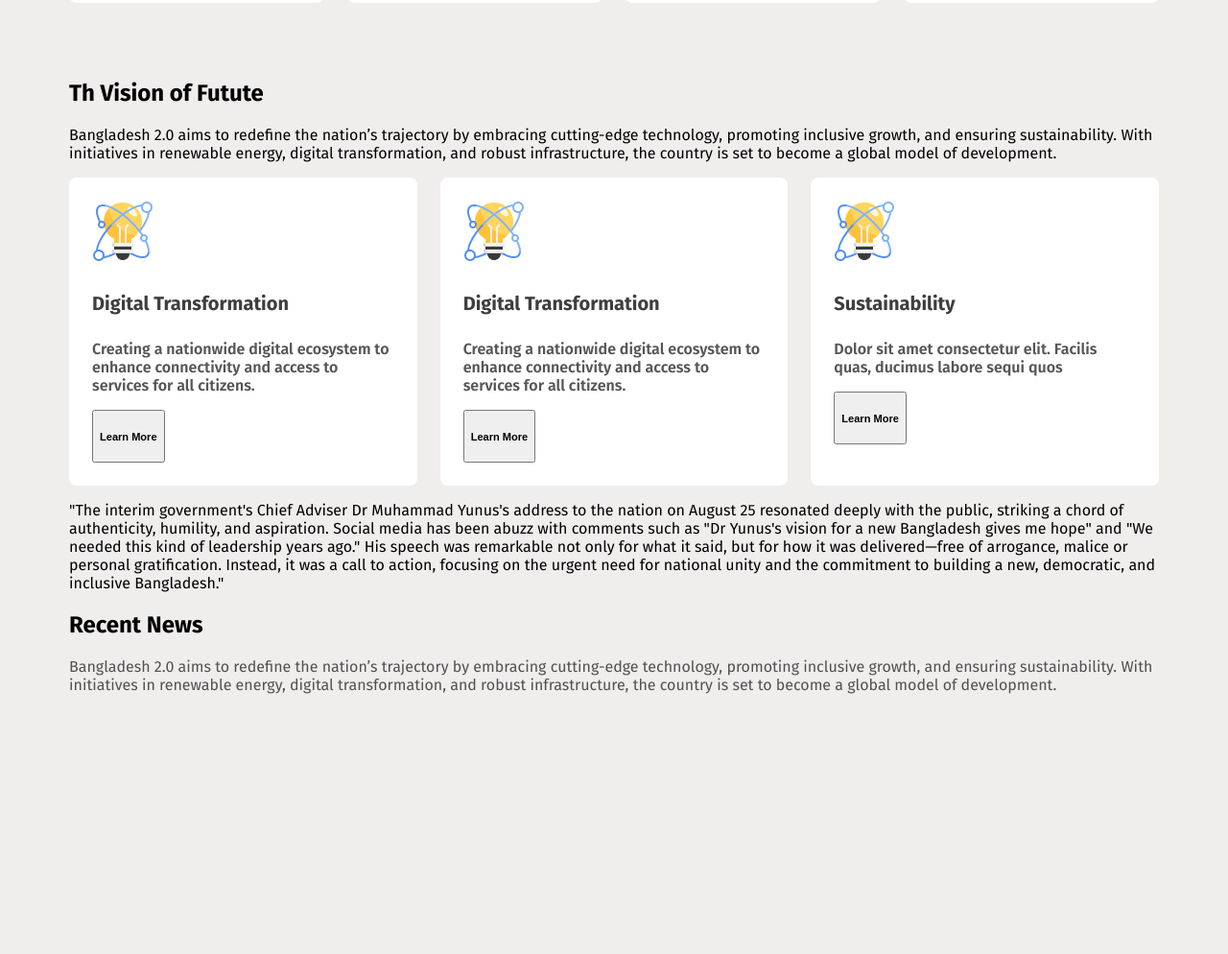
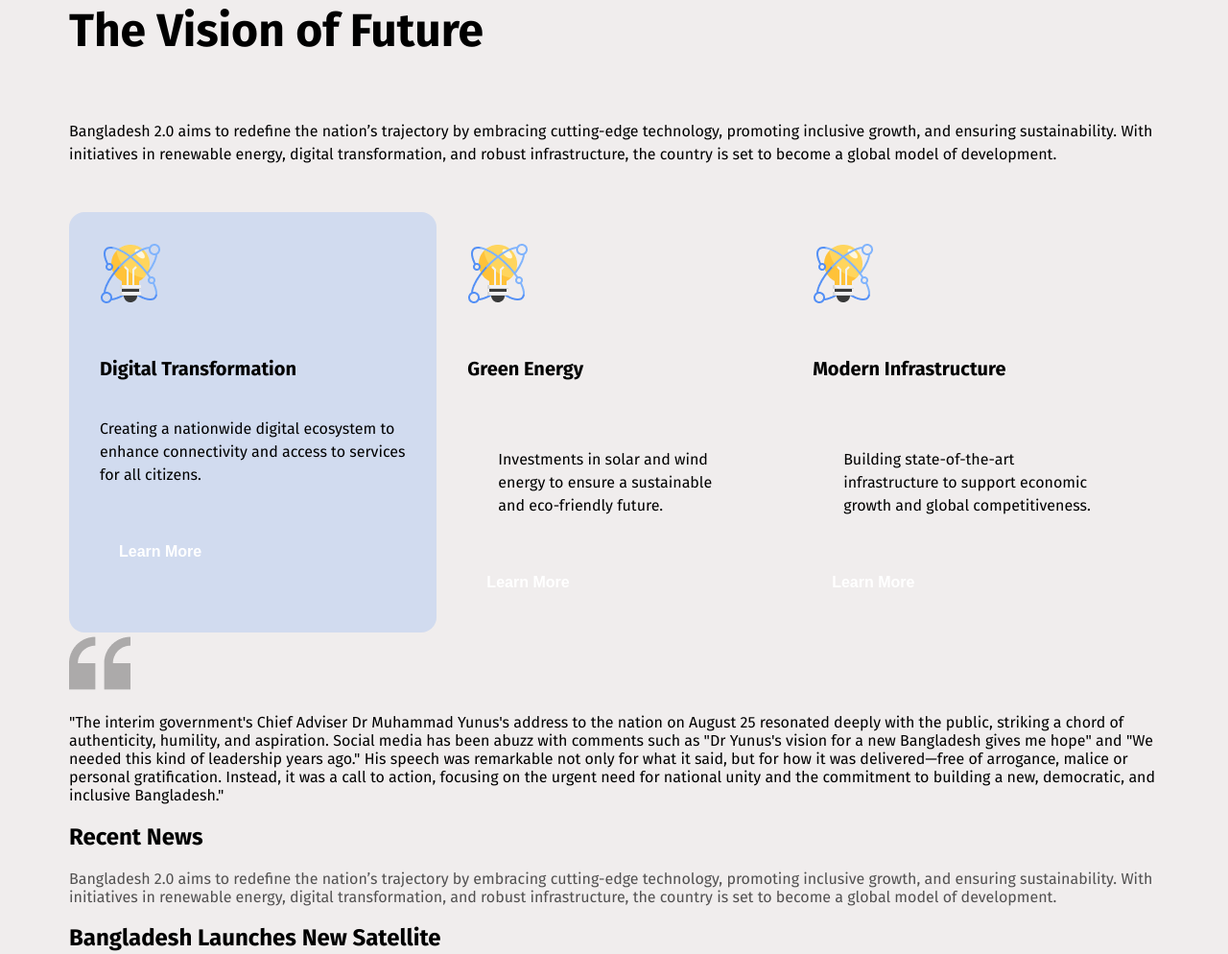
Before and after one commit to JahidHasan2025/Assignment-1, a plain HTML site: page index.html in a window 1280 px wide. Shown: the part 1168-2162 px from the top of the page at 96% size. Before the commit the page ends 1907 px from the top, so only its background shows below. Drawn offline with Linux system fonts and the light colour scheme.

Commit message:
The vision of Future

```diff
--- a/index.html
+++ b/index.html
@@ -56,45 +56,57 @@
           <p>Dolor sit amet consectetur elit. Facilis quas, ducimus labore sequi quos</p>
         </div>
     </section>
-    <!-- The vision of Bangladesh strart here -->
-    <section class="The-vision-of-Bangladesh">
-        <h2>Th Vision of Futute</h2>
-        <p class="Future-vision">Bangladesh 2.0 aims to redefine the nation’s trajectory by embracing cutting-edge technology, promoting inclusive growth, and ensuring sustainability. With initiatives in renewable energy, digital transformation, and robust infrastructure, the country is set to become a global model of development.</p>
-      <div style="display: grid; grid-template-columns: repeat(3, 1fr); gap: 24px">
-        <div class="pillars-card">
-         <img src="./assets/card-icon.png" alt="">
-         <h4>Digital Transformation</h4>
-          <p>Creating a nationwide digital ecosystem to enhance connectivity and access to services for all citizens.</p>
-          <button>
-                    <h5>Learn More</h5>
-                </button>
-              </div>
-              <div class="pillars-card">
-                <img src="./assets/card-icon.png" alt="">
-                <h4>Digital Transformation</h4>
-                 <p>Creating a nationwide digital ecosystem to enhance connectivity and access to services for all citizens.</p>
-                 <button>
-                           <h5>Learn More</h5>
-                       </button>
-                     </div>
+    <!-- The vision of future section strart here -->
+     <section class="The-vision-of-future">
+      <h2>The Vision of Future</h2>
+      <p>
+        Bangladesh 2.0 aims to redefine the nation’s trajectory by embracing cutting-edge technology, promoting inclusive growth, and ensuring sustainability. With initiatives in renewable energy, digital transformation, and robust infrastructure, the country is set to become a global model of development.
+      </p>
+<!-- the vision of future card section start here -->
+<div class="cards">
+    <!-- card one -->
+    <div class="card card1">
+      <img src="assets/card-icon.png" alt=""/>
+      <h4>Digital Transformation</h4>
+      <p>
+        Creating a nationwide digital ecosystem to enhance connectivity
+              and access to services for all citizens.
+      </p>
+      <button class="learn-more learn-more1">Learn More</button>
+      </div>
+      <!-- card two -->
+       <div class="card card2">
+        <img src="assets/card-icon.png" alt=""/>
+        <h4>Green Energy</h4>
+        <p class="card card2">
+          Investments in solar and wind energy to ensure a sustainable and eco-friendly future.
+        </p>
+        <button class="learn-more learn-more2">Learn More</button>
+       </div>
+       <!-- card three -->
+       <div class="card card3">
+        <img src="assets/card-icon.png" alt=""/>
+        <h4>Modern Infrastructure</h4>
+        <p class="card card3">
+          Building state-of-the-art infrastructure to support economic
+          growth and global competitiveness.
+        </p>
+        <button class="learn-more learn-more3">Learn More</button>
+       </div>
+      </section>
 
-        <div class="pillars-card">
-          <img src="./assets/card-icon.png" alt="card-icon" />
-          <h4>Sustainability</h4>
-          <p>Dolor sit amet consectetur elit. Facilis quas, ducimus labore sequi quos</p>
-          <button>
-            <h5>Learn More</h5>
-        </button>
-      </div>
-          </div>
-        </section>
-        <section>
-          <p>"The interim government's Chief Adviser Dr Muhammad Yunus's address to the nation on August 25 resonated deeply with the public, striking a chord of authenticity, humility, and aspiration. Social media has been abuzz with comments such as "Dr Yunus's vision for a new Bangladesh gives me hope" and "We needed this kind of leadership years ago." His speech was remarkable not only for what it said, but for how it was delivered—free of arrogance, malice or personal gratification. Instead, it was a call to action, focusing on the urgent need for national unity and the commitment to building a new, democratic, and inclusive Bangladesh."</p>
-        </section>
-        <title> Dr. Muhammad Yunus</title>
-<section>
+        <!-- Dr. Muhammad Yunus section start here> -->
+<section class="Muhammad-Yunus">
+  <img src="assets/quote-bg.png" alt="" />
+  <p class="Dr.Muhammad-Yunus">
+    "The interim government's Chief Adviser Dr Muhammad Yunus's address to the nation on August 25 resonated deeply with the public, striking a chord of authenticity, humility, and aspiration. Social media has been abuzz with comments such as "Dr Yunus's vision for a new Bangladesh gives me hope" and "We needed this kind of leadership years ago." His speech was remarkable not only for what it said, but for how it was delivered—free of arrogance, malice or personal gratification. Instead, it was a call to action, focusing on the urgent need for national unity and the commitment to building a new, democratic, and inclusive Bangladesh."</p>
      <h2 class="">Recent News</h2>
     <p class="Recent-news">Bangladesh 2.0 aims to redefine the nation’s trajectory by embracing cutting-edge technology, promoting inclusive growth, and ensuring sustainability. With initiatives in renewable energy, digital transformation, and robust infrastructure, the country is set to become a global model of development.</p>
 </section>
+<!-- The vision of future end -->
+<section>
+  <h2>Bangladesh Launches New Satellite</h2>
+  <title></title>
+</section>
   </body>
 </html>
--- a/style.css
+++ b/style.css
@@ -74,8 +74,7 @@ header button {
 
 /* Pillars of "Bangladesh 2.0" start hear */
 .pillars-of-bangladesh {
-    margin-top: 80px;
-    margin-bottom: 80px;
+    margin-top: 80px 0;
 }
 
 .pillars-of-bangladesh h2 {
@@ -106,20 +105,102 @@ header button {
     color: rgba(14, 14, 14, 0.7);
 }
 
-/* Pillars of "The vision of Bangladesh" start hear */
+/* "The vision of Bangladesh" start here */
 
-.pillars-of-bangladesh {
-    margin-top: 80px;
-    margin-bottom: 80px;
+.The-vision-of-future{
+    margin-top: 80px 0 32px 0;
+    gap: 24px;
 }
 
-.pillars-of-bangladesh h2 {
-    font-size: 48px;
+.The-vision-of-future h2{
+  color: var(--h1FontColor);
+  font-size: 48px;
+  font-weight: 700;
+  padding-bottom: 24px;
+}
+.The-vision-of-future p{
+    color: var(--h1FontColor);
+    font-size: 16px;
+    font-weight: 400;
+    padding-bottom: 32px;
+    line-height: 24px;
+}
+.The-vision-of-future .card2-p{
+    margin-bottom: 28px;
+}
+.The-vision-of-future .cards{
+    display: flex;
+    justify-content: space-around;
+}
+.The-vision-of-future .card{
+    width: 410.67;
+    border-radius: 16px;
+    padding: 32px;
+}
+.The-vision-of-future .card1 {
+    background: rgba(84, 144, 245, 0.2);
+}
+.The-vision-of-future .card1:hover{
+    background: rgba(24, 89, 203, 0.2);
+}
+.The-vision-of-future .card2{
+    background: var(--MintFrost);
+}
+.The-vision-of-future .card2:hover{
+    background: #a2d5be;
+}
+.The-vision-of-future .card3{
+    background: var(--WarmVanilla);
+}
+.The-vision-of-future .card3:hover{
+    background: #efe5c4;
+}
+.The-vision-of-future h4{
+    color: var(--h1FontColor);
+    font-size: 20px;
     font-weight: 700;
-    color: var(--text-dark);
-}
-
-.pillars-card {
-    padding: 24px;
+    padding: 25px 0 12px 0;
+  }
+  .learn-more{
+    color: white;
+    font-size: 16px;
+    font-weight: 600;
+    background: var(--SkylineBlue);
+    padding: 11px 20px;
+    border-radius: 8px;
+    border: none;
+  }
+  .learn-more:hover {
+    color: var(--SkylineBlue);
     background: white;
-    border-radius: 8px;}
+    transition: all.5s;
+  }
+  .learn-more {
+    color: white;
+    font-size: 16px;
+    font-weight: 600;
+    background: var(--Green);
+    padding: 11px 20px;
+    border-radius: 8px;
+    border: none;
+  }
+  .learn-more:hover {
+    color: var(--Green);
+    background: white;
+    transition: all.5s;
+  }
+  .learn-more {
+    color: white;
+    font-size: 16px;
+    font-weight: 600;
+    background: var(--GoldenSun);
+    padding: 11px 20px;
+    border-radius: 8px;
+    border: none;
+  }
+  .learn_more3:hover {
+    color: var(--GoldenSun);
+    background: white;
+    transition: all.5s;
+  }
+  /* The vision of future end */
```
